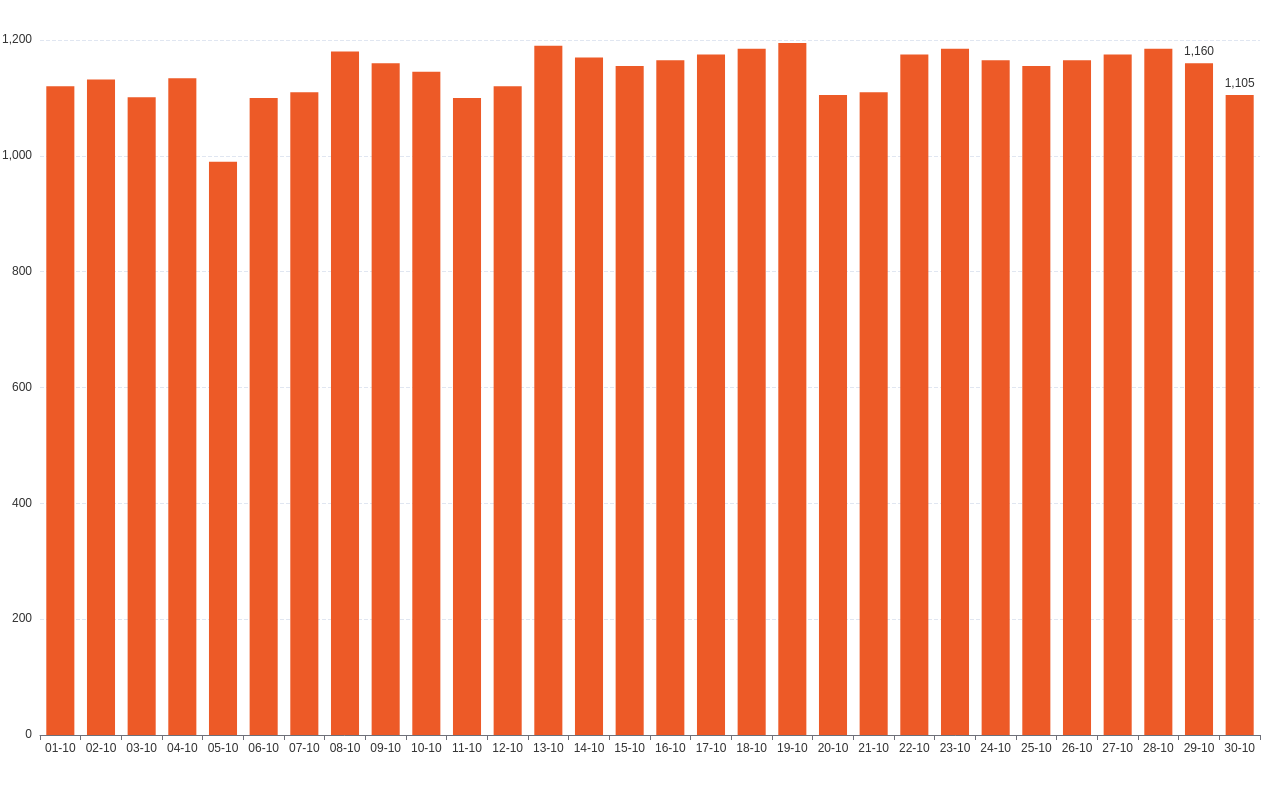
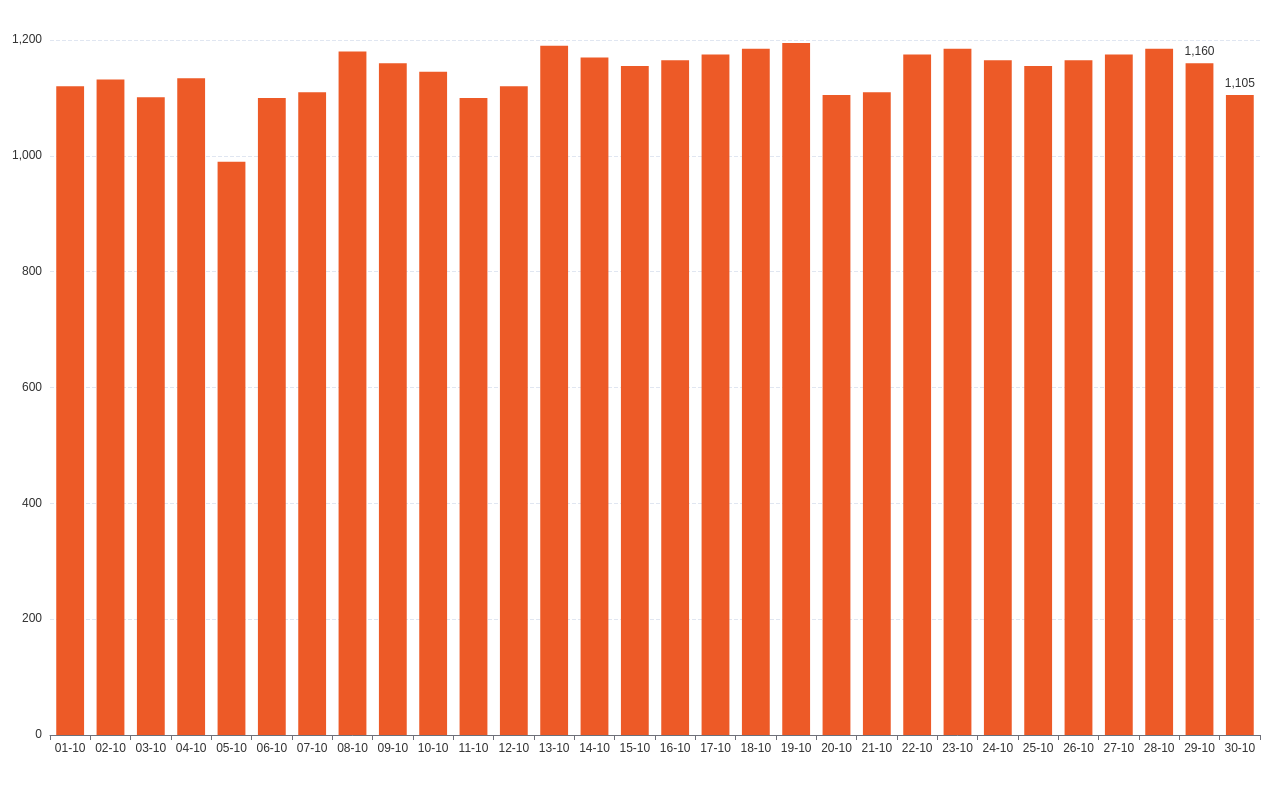
Before and after one commit to thuongtran054/wireframe-template-chart, a plain HTML site: page column-chart/basic-column-chart-daily.html in a window 1280 px wide. Drawn offline with nearby package versions, Linux system fonts and the light colour scheme.

Commit message:
thuongtd update

```diff
--- a/column-chart/basic-column-chart-daily.html
+++ b/column-chart/basic-column-chart-daily.html
@@ -61,7 +61,7 @@ option = {
   },
   grid: {
     top: 40,
-    left: 40,
+    left: 50,
     right: 20,
     bottom: 65
   },
```
